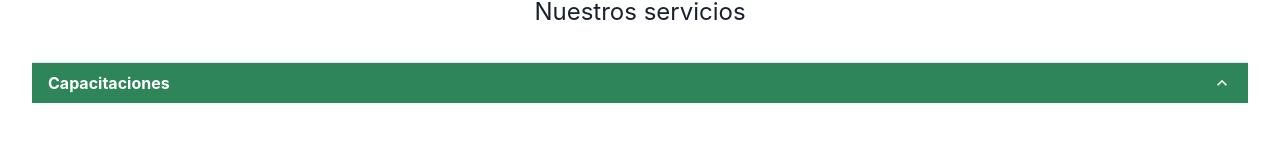
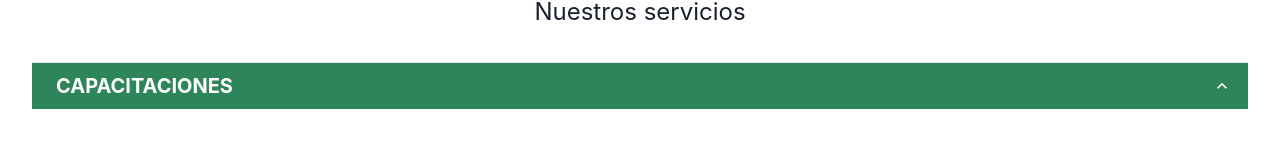
Before and after one commit to Luis-Designs/ecosecurityConsultin, a Next.js app: page /about in a window 1280 px wide. Shown: the part 738-888 px from the top of the page. Built offline with nearby package versions, Linux system fonts and the light colour scheme; grey boxes are pictures that could not be loaded.

Commit message:
:feat: deploy

```diff
--- a/src/components/CustomCardService/index.tsx
+++ b/src/components/CustomCardService/index.tsx
@@ -10,7 +10,7 @@ const CustomCardService = ({ cardServiceItems }: CustomCardServiceProps) => {
       <Text fontSize='2xl' textAlign={'center'} mt={8}>
         Nuestros servicios
       </Text>
-      <Accordion defaultIndex={[0]} allowToggle>
+      <Accordion defaultIndex={[0]}>
         {cardServiceItems}
       </Accordion>
     </>
--- a/src/containers/CustomServicesSection/hooks.tsx
+++ b/src/containers/CustomServicesSection/hooks.tsx
@@ -20,8 +20,15 @@ export const useRenderPropsCardServiceItems = () => {
         <AccordionItem key={`card-product-item-${index}`} w='100%'>
           <h2>
             <AccordionButton _expanded={{ bg: 'green.600', color: 'white' }}>
-              <Box as='span' flex='1' textAlign='left' fontWeight='bold'>
-                {name}
+              <Box
+                as='span'
+                flex='1'
+                textAlign='left'
+                fontWeight='bold'
+                fontSize={{ base: '18px', md: '20px' }}
+                paddingLeft={2}
+              >
+                {name.toUpperCase()}
               </Box>
               <AccordionIcon />
             </AccordionButton>
@@ -46,7 +53,7 @@ export const useRenderPropsCardServiceItems = () => {
                 alignItems={'flex-start'}
                 px={4}
               >
-                <Text fontSize={{ base: '1xl', md: '2xl' }}>{desc}</Text>
+                <Text fontSize={{ base: '16px', md: '18px' }}>{desc}</Text>
               </VStack>
             </HStack>
           </AccordionPanel>
```
